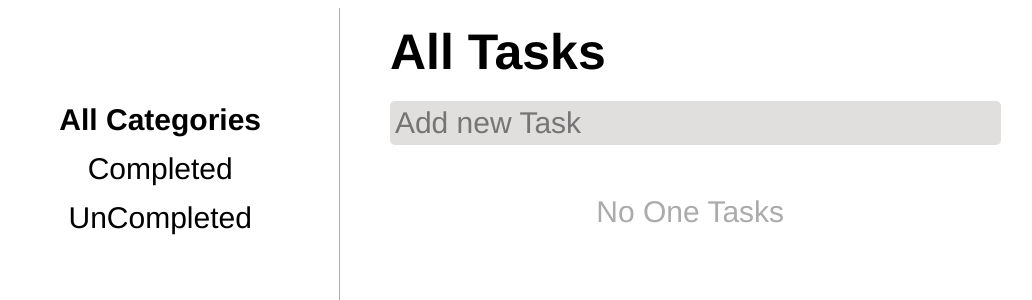
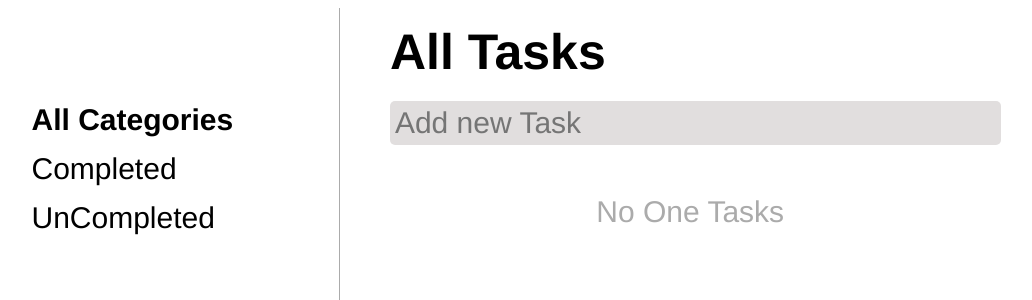
Before and after one commit to VladyslavLohynskyi/to-do-list-ts, a React (Create React App) app: page / in a window 1280 px wide. Shown: the top 300 px of the page, without its empty margins (134-1166 px from the left). Built offline with nearby package versions, Linux system fonts and the light colour scheme.

Commit message:
add mobile responsive for task text

```diff
--- a/src/components/Category/Category.css
+++ b/src/components/Category/Category.css
@@ -43,5 +43,9 @@
           border-right: 1px solid var(--secondary-text-color);
           border-bottom: none
         }
+    .filter-btn-active,.filter-btn{
+            text-align: left;
+        }
+
 
   }
--- a/src/components/Task/Task.css
+++ b/src/components/Task/Task.css
@@ -10,6 +10,10 @@
 
 .task-text{
     align-self: center;
+    white-space: nowrap;
+    overflow: hidden;
+    text-overflow: ellipsis;
+    max-width: 60%
 }
 
 .delete-btn{
```
